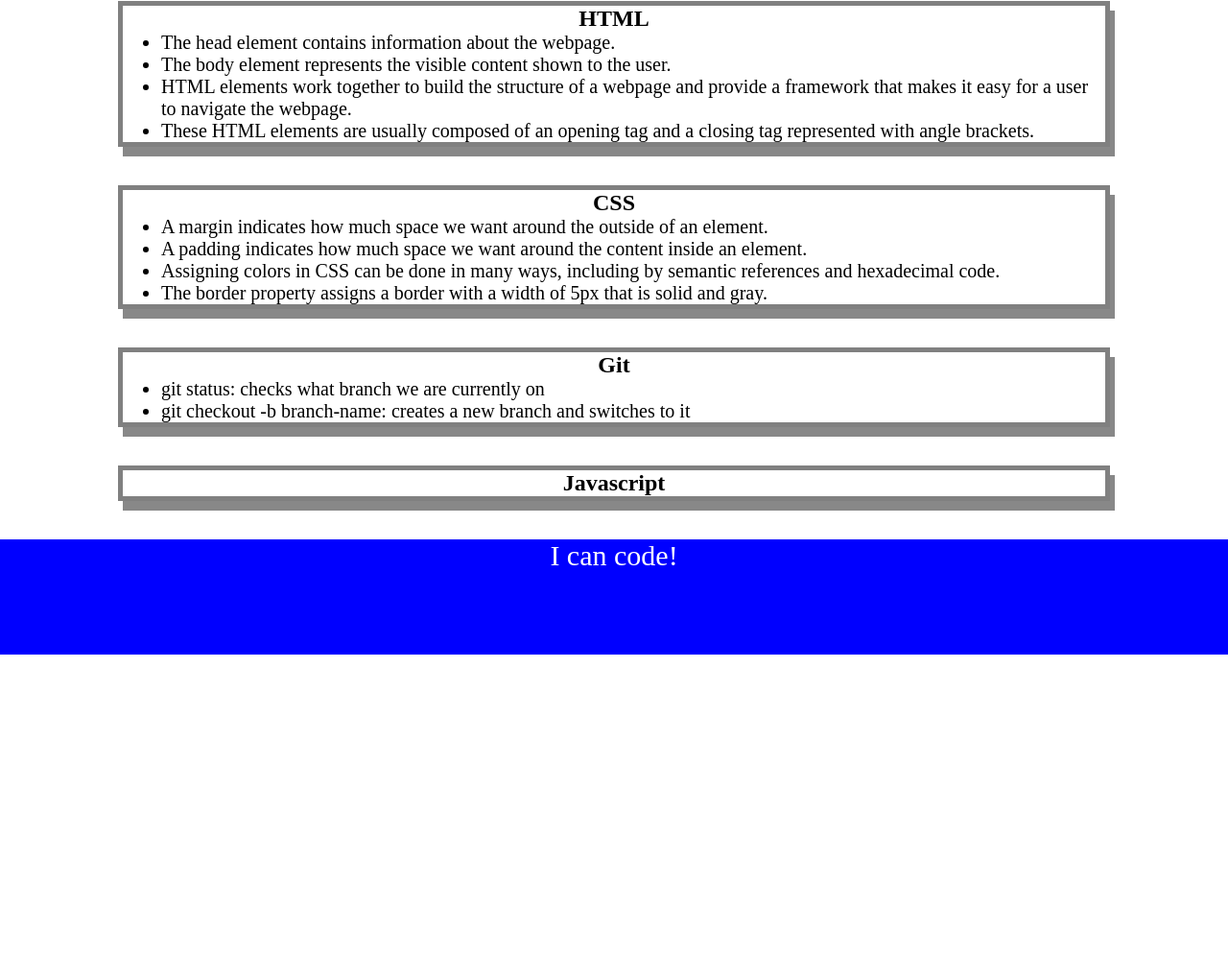
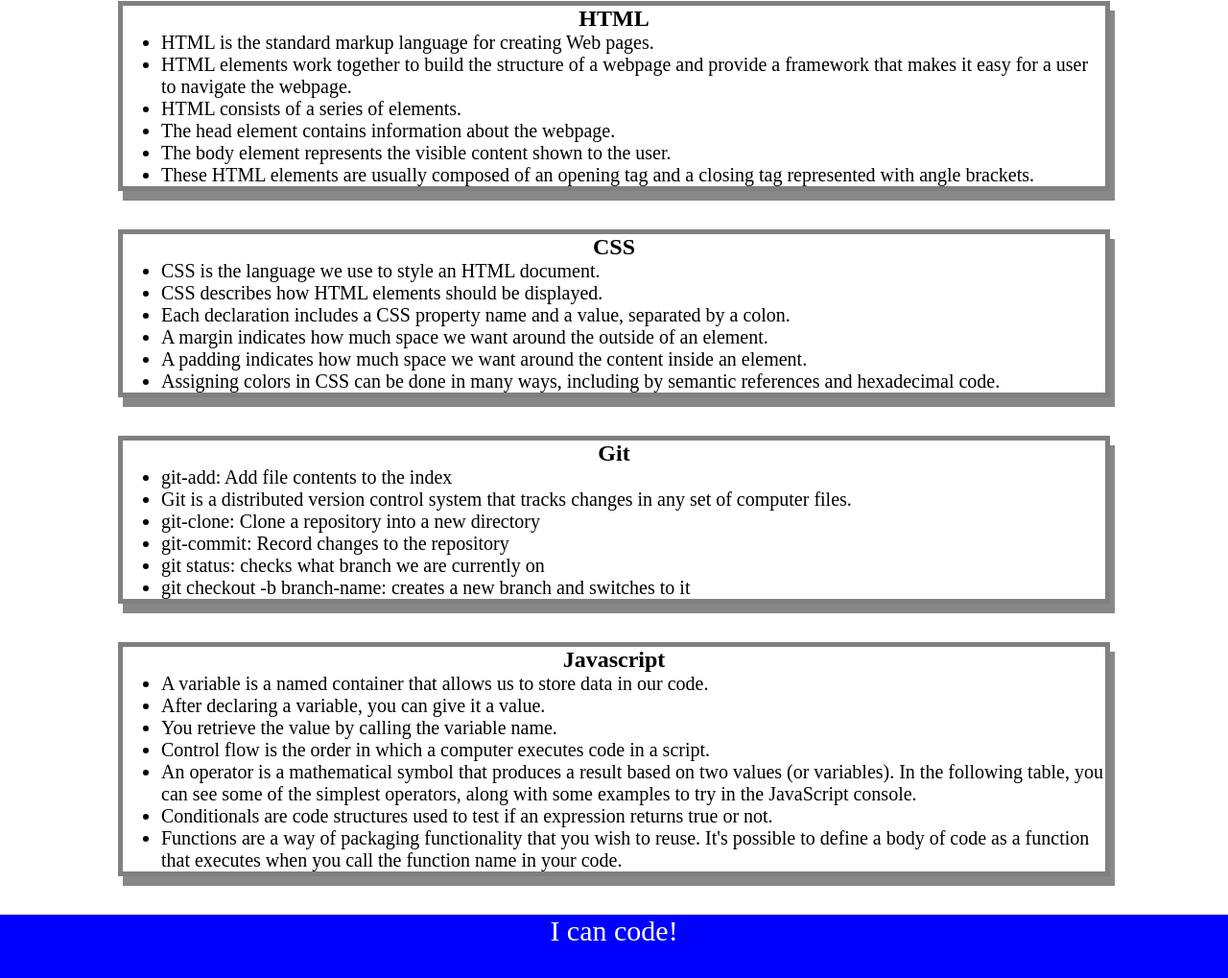
Before and after one commit to AshtonJ7/prework-study-guide, a plain HTML site: page index.html in a window 1280 px wide. Shown: the part 159-1178 px from the top of the page at 96% size. Before the commit the page ends 841 px from the top, so only its background shows below. Drawn offline with Linux system fonts and the light colour scheme.

Commit message:
“completed”

```diff
--- a/assets/script.js
+++ b/assets/script.js
@@ -1,4 +1,5 @@
 var topics = ['HTML', 'CSS', 'Git', 'JavaScript'];
+var randomTopic = topics[Math.floor(Math.random() * topics.length)];
 
 function listTopics() {
  for (var x = 0; x < topics.length; x++) {
@@ -7,15 +8,20 @@ function listTopics() {
 }
 
 function selectTopic() {
- if (topic === 'HTML') {
+ if (randomTopic === 'HTML') {
    console.log("Let's study HTML!");
- } else if (topic === 'CSS') {
+ } else if (randomTopic === 'CSS') {
    console.log("Let's study CSS!");
- } else if (topic === 'Git') {
+ } else if (randomTopic === 'Git') {
    console.log("Let's study Git!");
- } else if (topic === 'JavaScript') {
+ } else if (randomTopic === 'JavaScript') {
    console.log("Let's study JavaScript!");
  } else {
    console.log('Please try again!');
  }
 }
+
+console.log('Here are the topics we learned through Prework:');
+listTopics();
+console.log('Which topic should we study first?');
+selectTopic();
--- a/index.html
+++ b/index.html
@@ -18,9 +18,11 @@
       <section class="card" id="html-section">
         <h2>HTML</h2>
         <ul>
+          <li>HTML is the standard markup language for creating Web pages.</li>
+          <li>HTML elements work together to build the structure of a webpage and provide a framework that makes it easy for a user to navigate the webpage.</li>
+          <li>HTML consists of a series of elements.</li>
           <li>The head element contains information about the webpage.</li>
           <li>The body element represents the visible content shown to the user.</li>
-          <li>HTML elements work together to build the structure of a webpage and provide a framework that makes it easy for a user to navigate the webpage.</li>
           <li>These HTML elements are usually composed of an opening tag and a closing tag represented with angle brackets.</li>
         </ul>
       </section>
@@ -28,16 +30,22 @@
       <section class="card" id="css-section">
         <h2>CSS</h2>
         <ul>
+          <li>CSS is the language we use to style an HTML document.</li>
+          <li>CSS describes how HTML elements should be displayed.</li>
+          <li>Each declaration includes a CSS property name and a value, separated by a colon.</li>
           <li>A margin indicates how much space we want around the outside of an element.</li>
           <li>A padding indicates how much space we want around the content inside an element.</li>
           <li>Assigning colors in CSS can be done in many ways, including by semantic references and hexadecimal code.</li>
-          <li>The border property assigns a border with a width of 5px that is solid and gray.</li>
         </ul>
       </section>
 
       <section class="card" id="git-section">
         <h2>Git</h2>
         <ul>
+          <li>git-add: Add file contents to the index</li>
+          <li>Git is a distributed version control system that tracks changes in any set of computer files.</li>
+          <li>git-clone: Clone a repository into a new directory</li>
+          <li>git-commit: Record changes to the repository</li>
           <li>git status: checks what branch we are currently on</li>
           <li>git checkout -b branch-name: creates a new branch and switches to it</li>
         </ul>
@@ -46,6 +54,15 @@
 
       <section class="card" id="javascript-section">
         <h2>Javascript</h2>
+        <ul>
+          <li>A variable is a named container that allows us to store data in our code.</li>
+          <li>After declaring a variable, you can give it a value.</li>
+          <li>You retrieve the value by calling the variable name.</li>
+          <li>Control flow is the order in which a computer executes code in a script.</li>
+          <li>An operator is a mathematical symbol that produces a result based on two values (or variables). In the following table, you can see some of the simplest operators, along with some examples to try in the JavaScript console.</li>
+          <li>Conditionals are code structures used to test if an expression returns true or not.</li>
+          <li>Functions are a way of packaging functionality that you wish to reuse. It's possible to define a body of code as a function that executes when you call the function name in your code.</li>
+        </ul>
       </section>
 
     </main>
```
